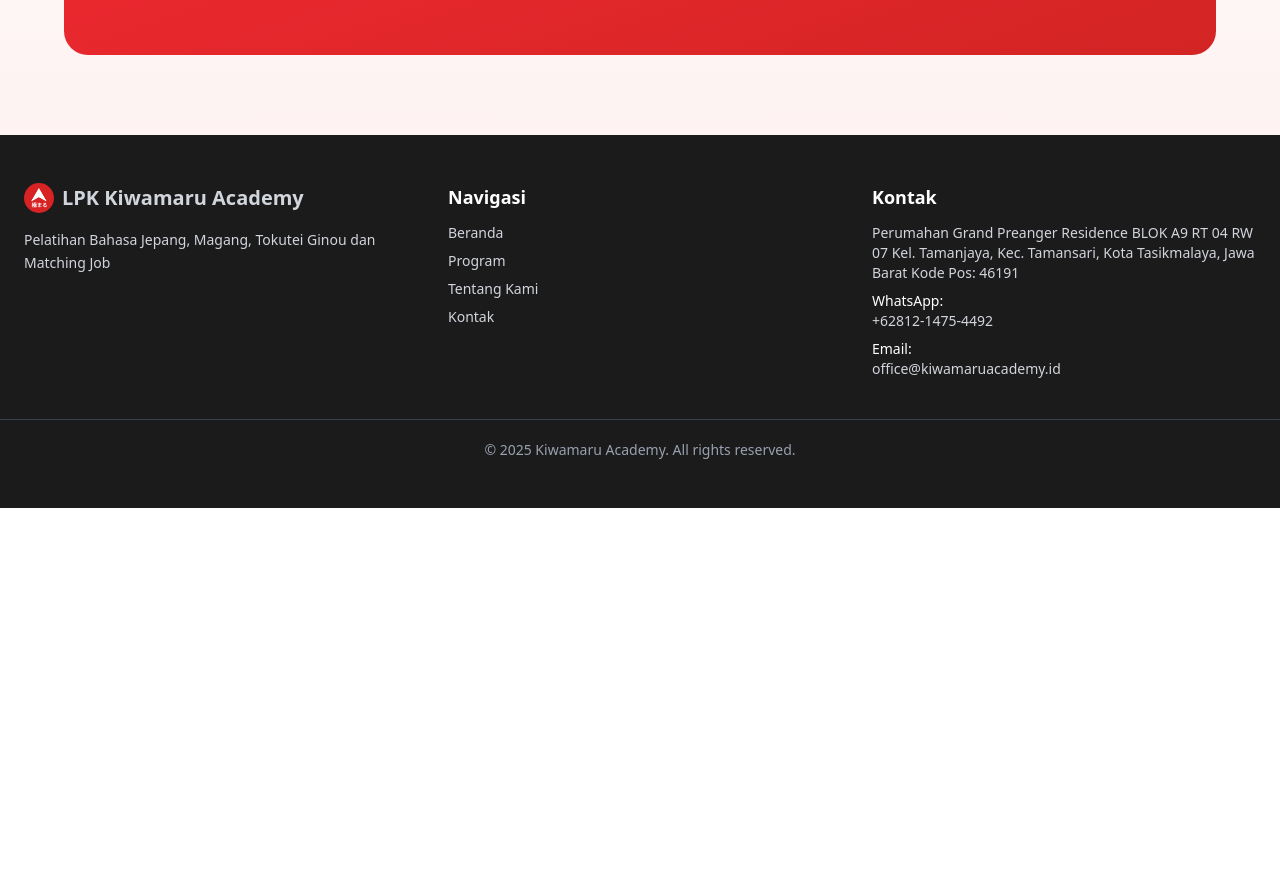
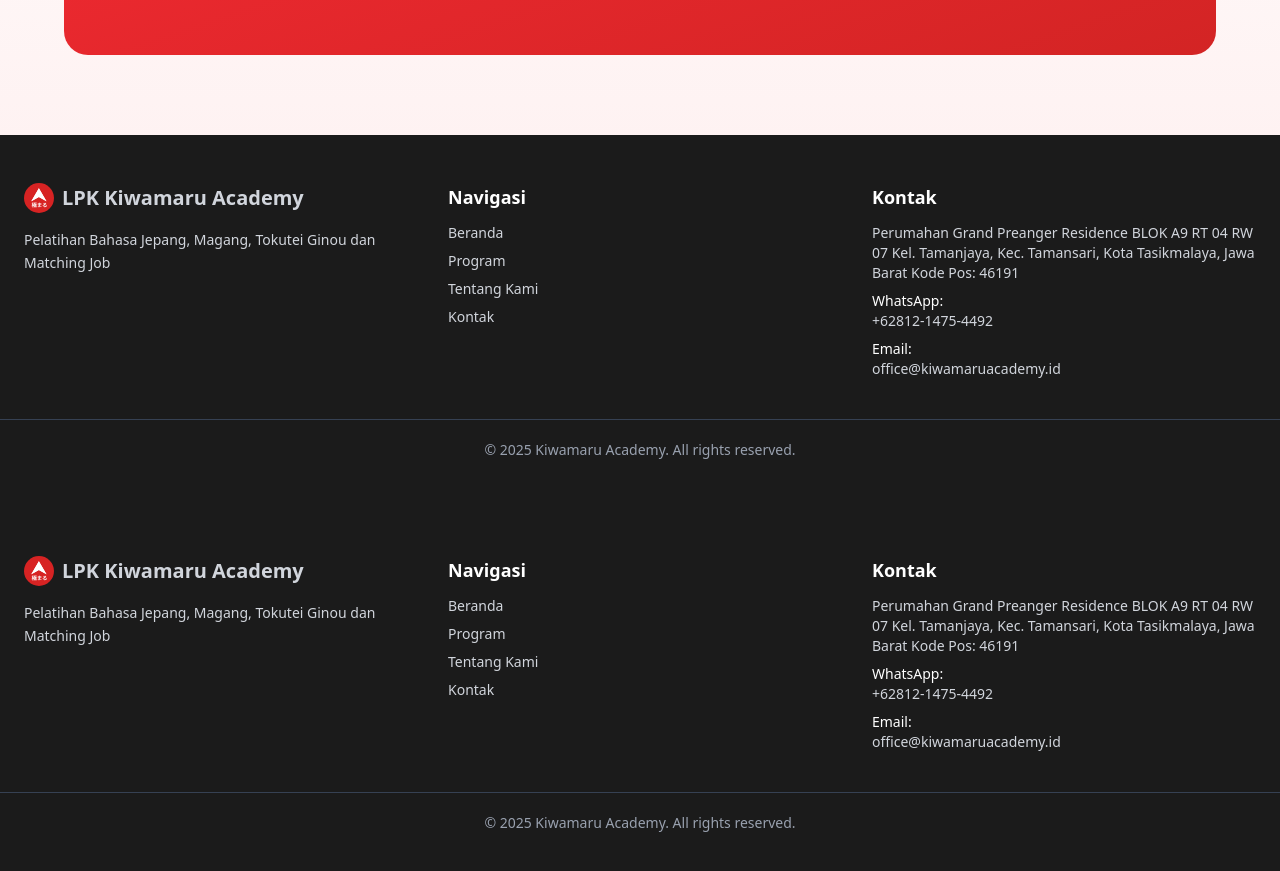
Before and after one commit to hidayahapriliansyah/web-kiwamaru-academy, a Next.js app: page / in a window 1280 px wide. Shown: the part 3160-4031 px from the top of the page. Before the commit the page ends 3668 px from the top, so only its background shows below. Built offline with nearby package versions, Linux system fonts and the light colour scheme.

Commit message:
chore: edit layout

```diff
--- a/app/layout.tsx
+++ b/app/layout.tsx
@@ -1,6 +1,8 @@
 import type { Metadata } from "next";
 import { Inter_Tight } from "next/font/google";
 import "./globals.css";
+import Navbar from "./components/navbar";
+import Footer from "./components/footer";
 
 const interTight = Inter_Tight({
   variable: "--font-inter-tight",
@@ -22,7 +24,11 @@ export default function RootLayout({
       <body
         className={`${interTight.variable} antialiased`}
       >
-        {children}
+        <Navbar />
+        <main className="flex flex-col justify-center">
+         {children}
+        </main>
+        <Footer />
       </body>
     </html>
   );
```
